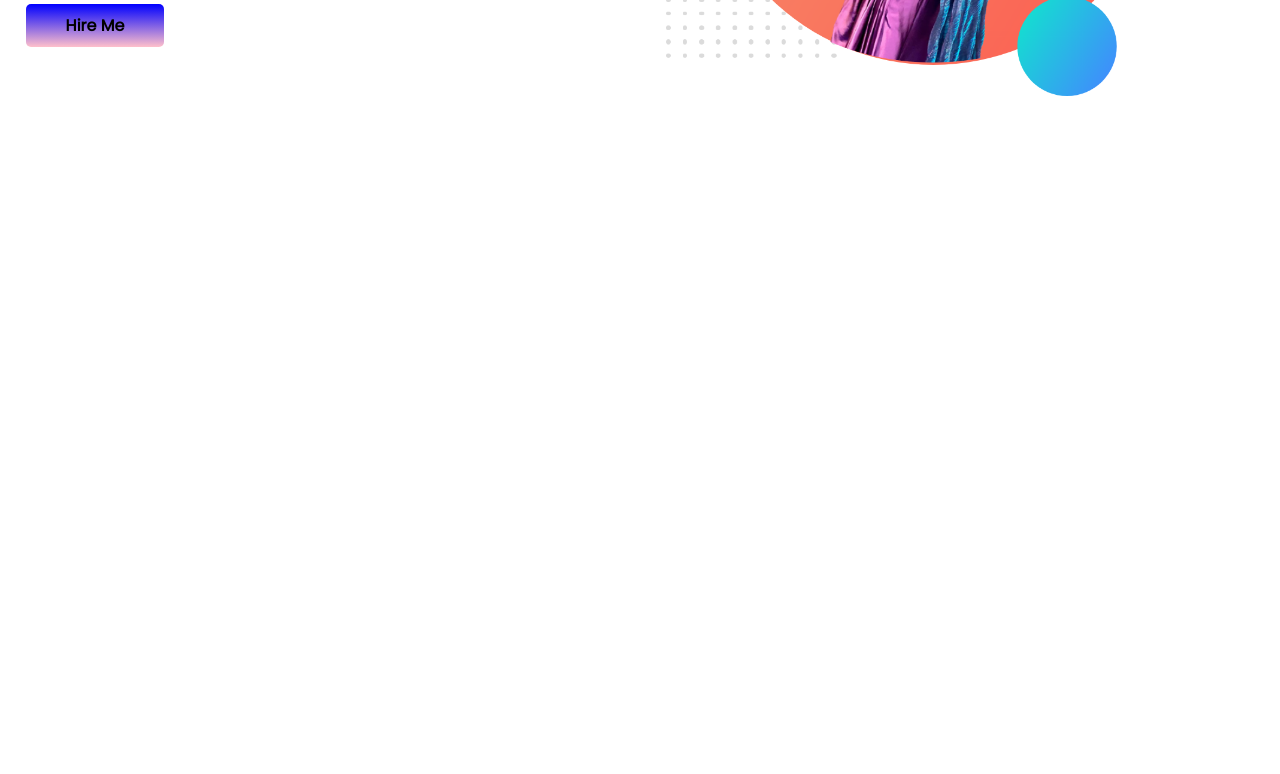
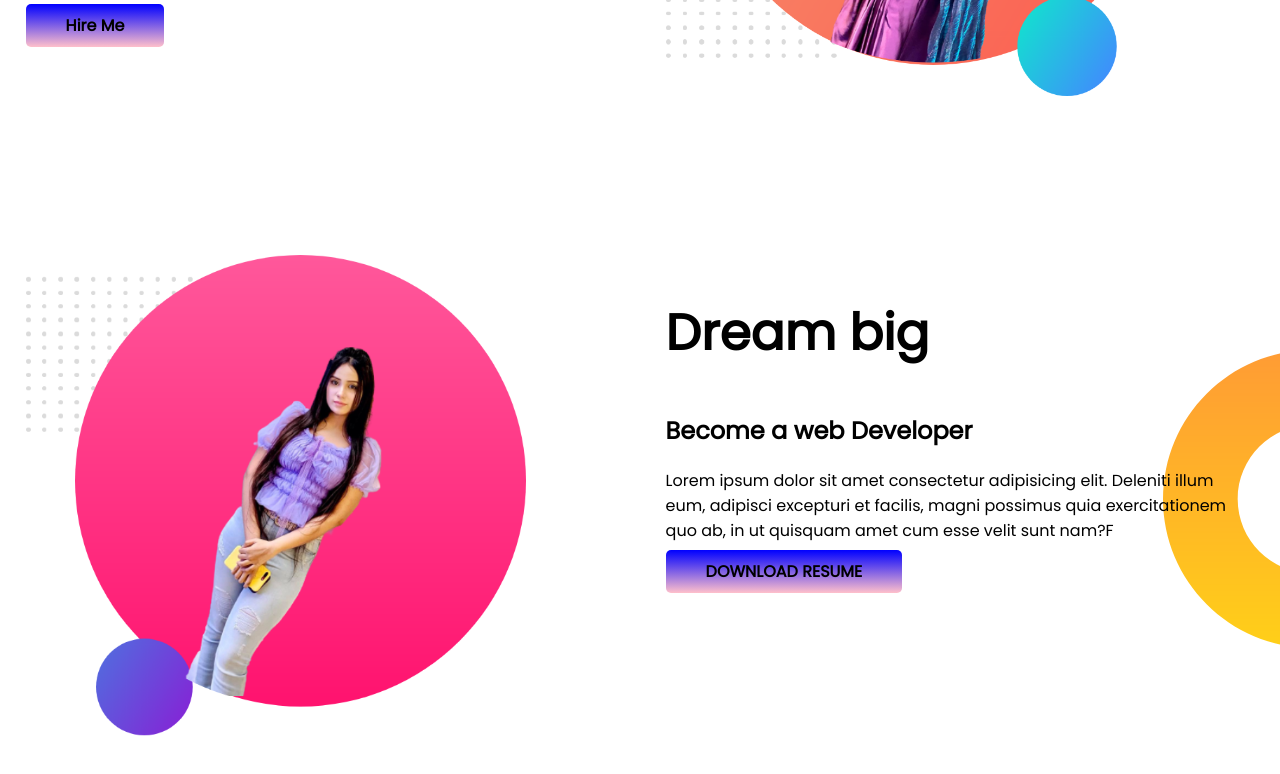
Before and after one commit to TasniaNoshin/Developer-portfolio, a plain HTML site: page index.html in a window 1280 px wide. Shown: the part 426-1200 px from the top of the page. Before the commit the page ends 800 px from the top, so only its background shows below. Drawn offline with Linux system fonts and the light colour scheme.

Commit message:
second-commit

```diff
--- a/index.html
+++ b/index.html
@@ -41,7 +41,55 @@
 
 
     </section>
+    <section class=" second-banner">
 
+        <div class="half-width">
+            <img src="images/my-bg2.png" alt="">
+
+
+        </div>
+
+
+
+        <div class="half-width">
+
+            <h1>Dream big</h1>
+            <h2>Become a web Developer</h1>
+                <p>Lorem ipsum dolor sit amet consectetur adipisicing elit. Deleniti illum eum, adipisci excepturi et
+                    facilis, magni possimus quia exercitationem quo ab, in ut quisquam amet cum esse velit sunt nam?F
+
+
+
+
+
+
+
+
+
+
+
+                </p>
+
+
+                <a class="link-button" target="_blank" href=""> DOWNLOAD RESUME</a>
+            </div>
+
+
+
+        </div>
+
+
+
+
+
+
+
+
+
+
+
+
+    </section>
 
 
 
--- a/style.css
+++ b/style.css
@@ -14,6 +14,7 @@ h1{
 
 section{
     display: flex;
+    margin-bottom: 100px;
 
 }
 .half-width{
@@ -36,3 +37,10 @@ background-image: url(images/top-banner.png);
 background-repeat: no-repeat;
 
 }
+
+
+.second-banner{
+    background-image: url(images/dream-bg.png);
+    background-repeat: no-repeat;
+    background-position: right;
+}
```
